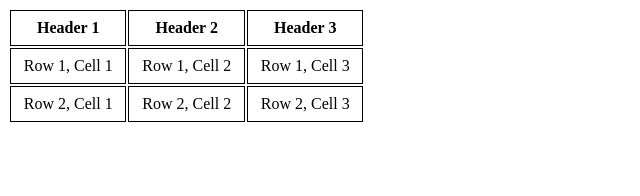
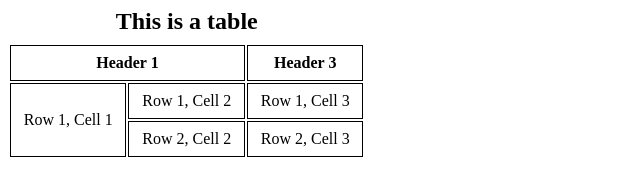
Before and after one commit to Abhishek102-tech/html-programs, a plain HTML site: page tables/index.html in a window 1280 px wide. Shown: the whole page, without its empty margins (0-640 px from the left). Drawn offline with Linux system fonts and the light colour scheme.

Commit message:
added some more changes

```diff
--- a/tables/index.html
+++ b/tables/index.html
@@ -8,21 +8,25 @@
 </head>
 <body>
     <table>
+        <thead>
+        <caption>This is a table</caption>
         <tr>
-            <th>Header 1</th>
-            <th>Header 2</th>
+            <th colspan="2">Header 1</th>
             <th>Header 3</th>
         </tr>
+        </thead>
+        <tbody>
         <tr>
-            <td>Row 1, Cell 1</td>
+            <td rowspan="2">Row 1, Cell 1</td>
             <td>Row 1, Cell 2</td>
             <td>Row 1, Cell 3</td>
         </tr>
         <tr>
-            <td>Row 2, Cell 1</td>
             <td>Row 2, Cell 2</td>
             <td>Row 2, Cell 3</td>
         </tr>
+        </tbody>
+
     </table>
 </body>
 </html>
--- a/tables/style.css
+++ b/tables/style.css
@@ -3,3 +3,9 @@ tr,th,td{
     border-collapse: collapse;
     padding: 1vh 1vw;
 }
+caption{
+    caption-side: top;
+    font-weight: bold;
+    font-size: 1.5em;
+    margin-bottom: 1vh;
+}
```
